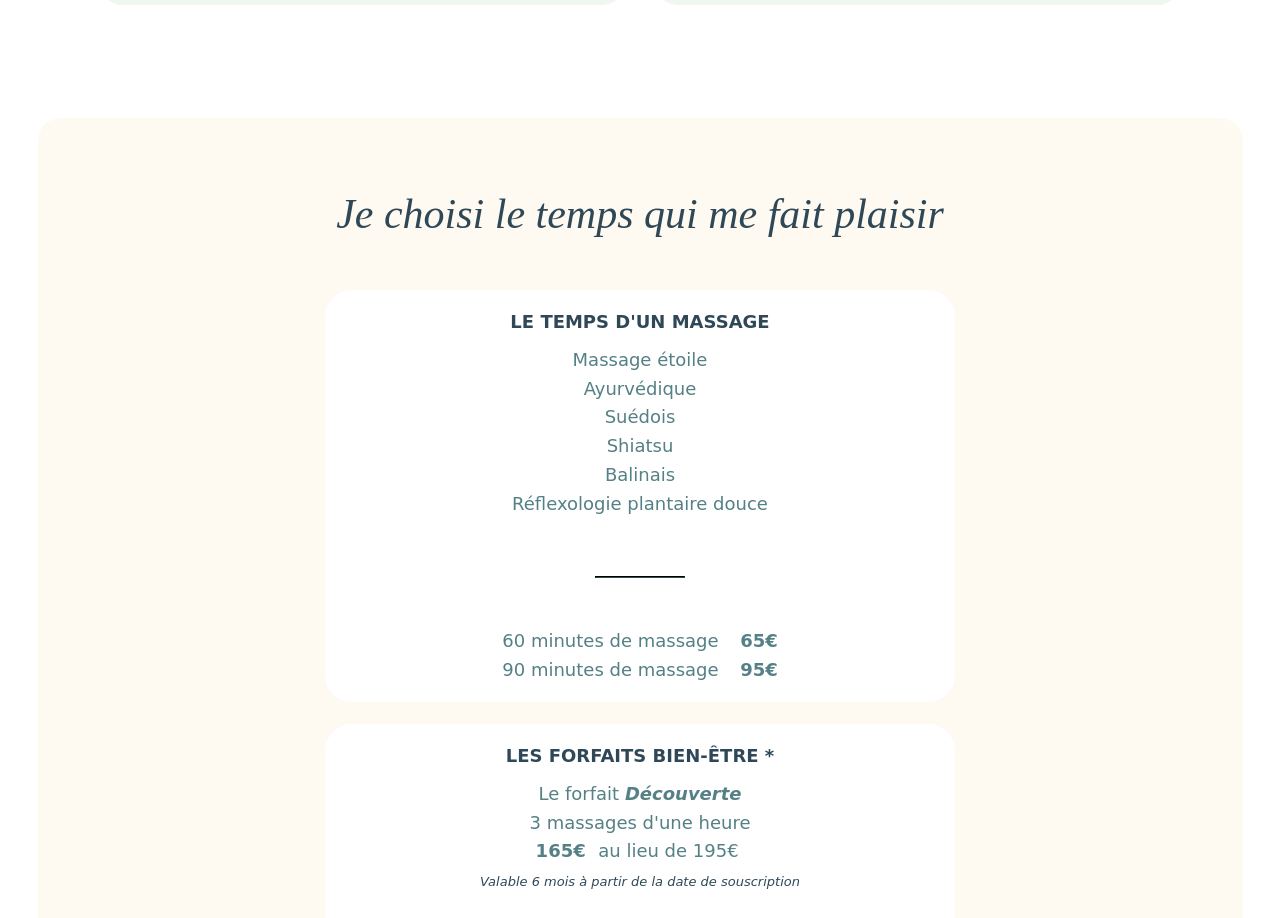
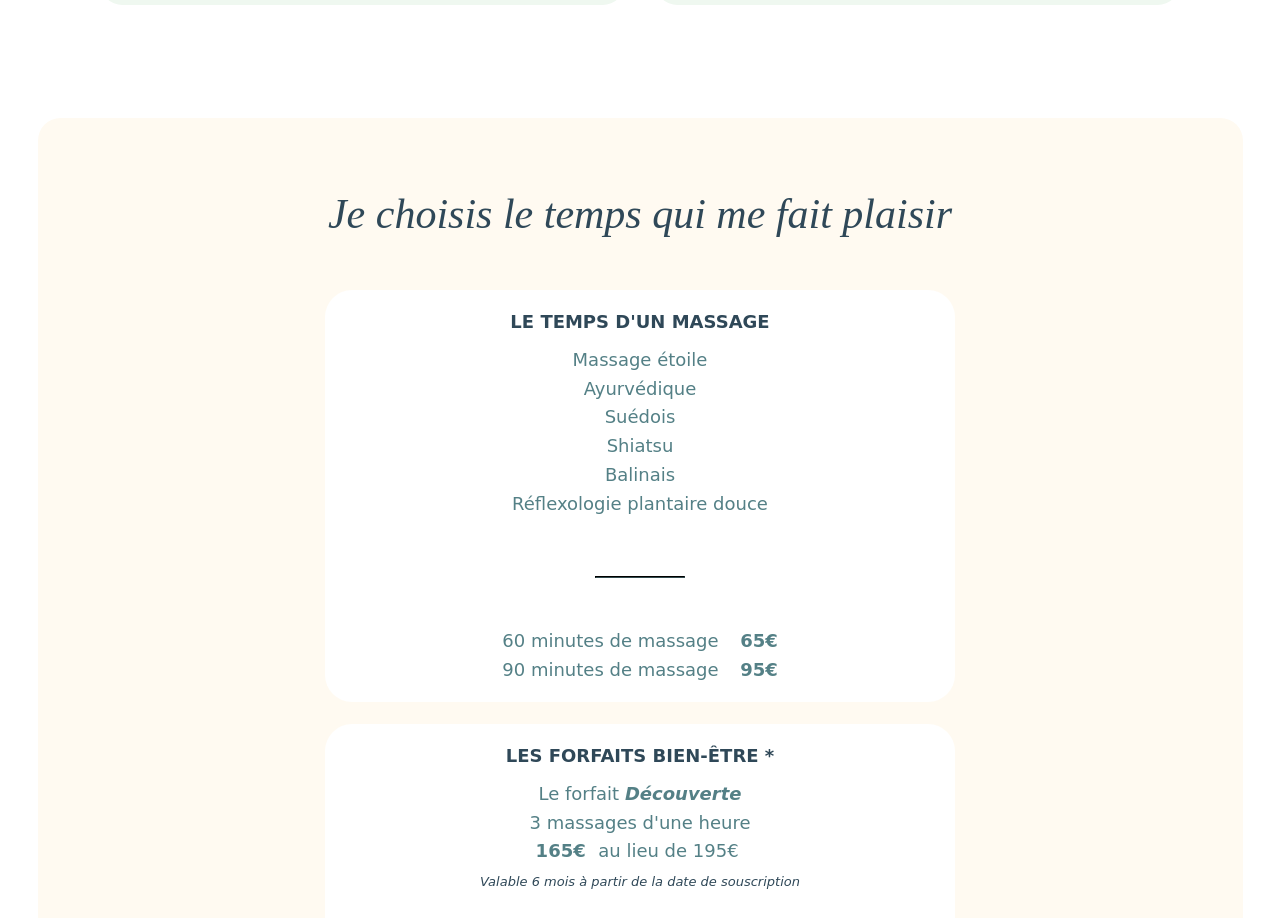
Before and after one commit to AlexandraPho/AuxMainsdAmahe, a Vue app in the folder amahe/: page / in a window 1280 px wide. Shown: the part 2654-3572 px from the top of the page. Built offline with nearby package versions, Linux system fonts and the light colour scheme.

Commit message:
error word title

```diff
--- a/amahe/src/components/PricesLayout.vue
+++ b/amahe/src/components/PricesLayout.vue
@@ -6,7 +6,7 @@ export default {
 <template>
   <div id="prices">
     <h1 class="titles-components">
-      Je choisi le temps qui me fait plaisir
+      Je choisis le temps qui me fait plaisir
     </h1>
     <div class="container">
       <section class="prices">
```
